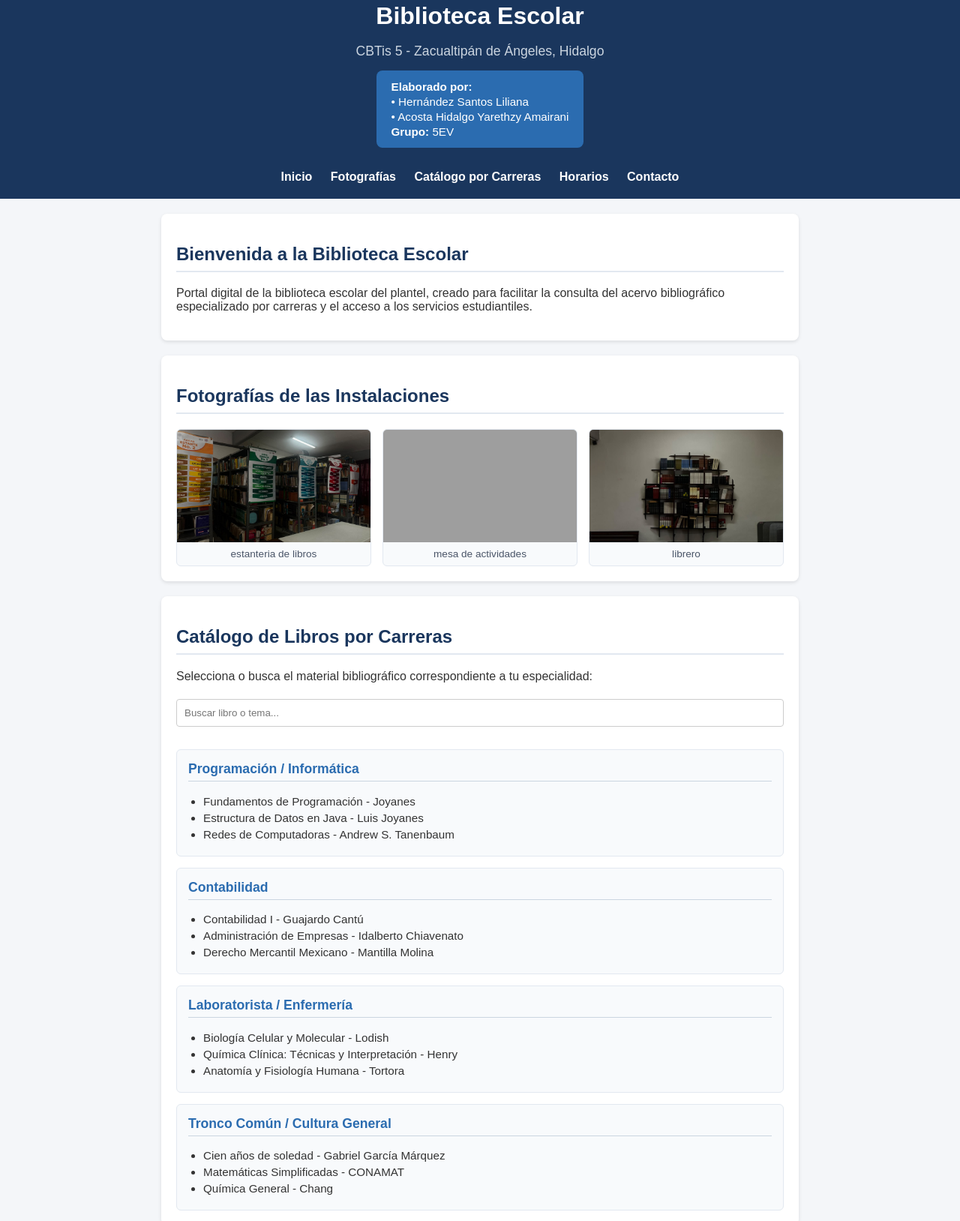
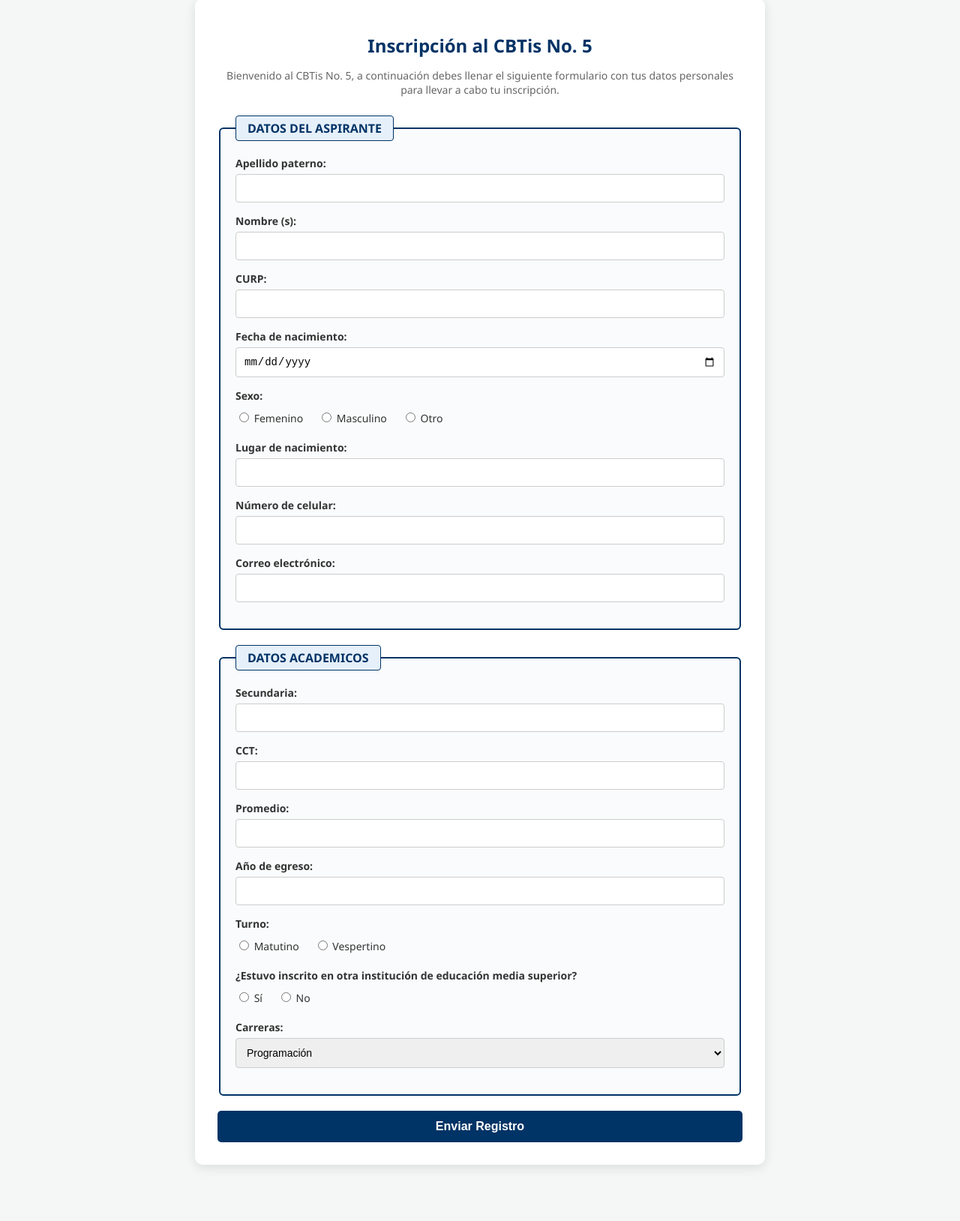
Before and after one commit to lilianahernandez261023-commits/inscripcionescbtis5, a plain HTML site: page index.html in a window 1280 px wide. Shown: the part 22-1650 px from the top of the page at 75% size. After the commit the page ends 1595 px from the top, so only its background shows below. Drawn offline with Linux system fonts and the light colour scheme; grey boxes are pictures that could not be loaded; files whose address does not match are found by name.

Commit message:
Add files via upload

```diff
--- a/index.html
+++ b/index.html
@@ -3,134 +3,118 @@
 <head>
     <meta charset="UTF-8">
     <meta name="viewport" content="width=device-width, initial-scale=1.0">
-    <title>Biblioteca Escolar - CBTis 5</title>
+    <title>Inscripción al CBTis No. 5</title>
     <link rel="stylesheet" href="style.css">
 </head>
 <body>
 
-    <header>
-        <h1>Biblioteca Escolar</h1>
-        <p class="subtitulo">CBTis 5 - Zacualtipán de Ángeles, Hidalgo</p>
-        <div class="integrantes">
-            <p><strong>Elaborado por:</strong></p>
-            <p>• Hernández Santos Liliana</p>
-            <p>• Acosta Hidalgo Yarethzy Amairani</p>
-            <p><strong>Grupo:</strong> 5EV</p>
+    <div class="form-container">
+        <h1>Inscripción al CBTis No. 5</h1>
+        <p>Bienvenido al CBTis No. 5, a continuación debes llenar el siguiente formulario con tus datos personales para llevar a cabo tu inscripción.</p>
+
+        <form action="#" method="POST">
+
+            <fieldset>
+                <legend>DATOS DEL ASPIRANTE</legend>
+
+                <div class="form-group">
+                    <label for="apellido">Apellido paterno:</label>
+                    <input type="text" id="apellido" name="apellido" required>
                 </div>
-        <nav>
-            <ul>
-                <li><a href="#inicio">Inicio</a></li>
-                <li><a href="#galeria">Fotografías</a></li>
-                <li><a href="#catalogo">Catálogo por Carreras</a></li>
-                <li><a href="#horarios">Horarios</a></li>
-                <li><a href="#contacto">Contacto</a></li>
-            </ul>
-        </nav>
-    </header>
 
-    <main>
-        <section id="inicio">
-            <h2>Bienvenida a la Biblioteca Escolar</h2>
-            <p>Portal digital de la biblioteca escolar del plantel, creado para facilitar la consulta del acervo bibliográfico especializado por carreras y el acceso a los servicios estudiantiles.</p>
-        </section>
+                <div class="form-group">
+                    <label for="nombre">Nombre (s):</label>
+                    <input type="text" id="nombre" name="nombre" required>
+                </div>
 
-        <section id="galeria">
-            <h2>Fotografías de las Instalaciones</h2>
-            <div class="galeria-fotos">
-                <div class="tarjeta-foto">
-                    <img src="d:\MODULO 4\BIBLIOTECA CBTIS 5\WhatsApp Image 2026-11-12 at 5.12.47 PM.jpeg" alt="estanteria de libros">
-                    <p>estanteria de libros</p>
+                <div class="form-group">
+                    <label for="curp">CURP:</label>
+                    <input type="text" id="curp" name="curp" maxlength="18" required>
                 </div>
-                <div class="tarjeta-foto">
-                    <img src="d:\MODULO 4\BIBLIOTECA CBTIS 5\WhatsApp Image 2026-11-12 at 5.12.49 PM (1).jpeg" alt="mesa de actividades">
-                    <p>mesa de actividades</p>
+
+                <div class="form-group">
+                    <label for="fecha_nacimiento">Fecha de nacimiento:</label>
+                    <input type="date" id="fecha_nacimiento" name="fecha_nacimiento" required>
                 </div>
-                <div class="tarjeta-foto">
-                    <img src="d:\MODULO 4\BIBLIOTECA CBTIS 5\WhatsApp Image 2026-11-12 at 5.12.49 PM.jpeg" alt="librero">
-                    <p>librero</p>
+
+                <div class="form-group">
+                    <label>Sexo:</label>
+                    <div class="radio-group">
+                        <label><input type="radio" name="sexo" value="Femenino"> Femenino</label>
+                        <label><input type="radio" name="sexo" value="Masculino"> Masculino</label>
+                        <label><input type="radio" name="sexo" value="Otro"> Otro</label>
                     </div>
                 </div>
-        </section>
 
-        <section id="catalogo">
-            <h2>Catálogo de Libros por Carreras</h2>
-            <p>Selecciona o busca el material bibliográfico correspondiente a tu especialidad:</p>
-
-            <input type="text" id="buscador" placeholder="Buscar libro o tema..." onkeyup="filtrarLibros()">
-
-            <div class="carreras-container" id="listaLibros">
-
-                <div class="seccion-carrera">
-                    <h3>Programación / Informática</h3>
-                    <ul>
-                        <li>Fundamentos de Programación - Joyanes</li>
-                        <li>Estructura de Datos en Java - Luis Joyanes</li>
-                        <li>Redes de Computadoras - Andrew S. Tanenbaum</li>
-                    </ul>
+                <div class="form-group">
+                    <label for="lugar_nacimiento">Lugar de nacimiento:</label>
+                    <input type="text" id="lugar_nacimiento" name="lugar_nacimiento" required>
                 </div>
 
-                <div class="seccion-carrera">
-                    <h3>Contabilidad </h3>
-                    <ul>
-                        <li>Contabilidad I - Guajardo Cantú</li>
-                        <li>Administración de Empresas - Idalberto Chiavenato</li>
-                        <li>Derecho Mercantil Mexicano - Mantilla Molina</li>
-                    </ul>
+                <div class="form-group">
+                    <label for="celular">Número de celular:</label>
+                    <input type="tel" id="celular" name="celular" required>
                 </div>
 
-                <div class="seccion-carrera">
-                    <h3>Laboratorista / Enfermería</h3>
-                    <ul>
-                        <li>Biología Celular y Molecular - Lodish</li>
-                        <li>Química Clínica: Técnicas y Interpretación - Henry</li>
-                        <li>Anatomía y Fisiología Humana - Tortora</li>
-                    </ul>
+                <div class="form-group">
+                    <label for="correo">Correo electrónico:</label>
+                    <input type="email" id="correo" name="correo" required>
+                </div>
+            </fieldset>
+
+            <fieldset>
+                <legend>DATOS ACADEMICOS</legend>
+
+                <div class="form-group">
+                    <label for="secundaria">Secundaria:</label>
+                    <input type="text" id="secundaria" name="secundaria" required>
                 </div>
 
-                <div class="seccion-carrera">
-                    <h3>Tronco Común / Cultura General</h3>
-                    <ul>
-                        <li>Cien años de soledad - Gabriel García Márquez</li>
-                        <li>Matemáticas Simplificadas - CONAMAT</li>
-                        <li>Química General - Chang</li>
-                    </ul>
+                <div class="form-group">
+                    <label for="cct">CCT:</label>
+                    <input type="text" id="cct" name="cct" required>
                 </div>
 
+                <div class="form-group">
+                    <label for="promedio">Promedio:</label>
+                    <input type="number" step="0.01" min="0" max="10" id="promedio" name="promedio" required>
                 </div>
-        </section>
 
-        <section id="horarios">
-            <h2>Horarios de Atención y Reglas</h2>
-            <p><strong>Horario:</strong> Lunes a Viernes de 8:00 AM a 4:00 PM</p>
-            <h3>Requisitos para préstamo:</h3>
-            <ul>
-                <li>Credencial escolar vigente del plantel.</li>
-                <li>Llenar la ficha de solicitud en biblioteca.</li>
-                <li>Mantener en buen estado el material prestado.</li>
-            </ul>
-        </section>
+                <div class="form-group">
+                    <label for="anio_egreso">Año de egreso:</label>
+                    <input type="number" id="anio_egreso" name="anio_egreso" required>
+                </div>
 
-        <section id="contacto">
-            <h2>Formulario de Contacto</h2>
-            <form onsubmit="enviarFormulario(event)">
-                <label for="nombre">Nombre completo:</label>
-                <input type="text" id="nombre" placeholder="Ingresa tu nombre" required>
+                <div class="form-group">
+                    <label>Turno:</label>
+                    <div class="radio-group">
+                        <label><input type="radio" name="turno" value="Matutino"> Matutino</label>
+                        <label><input type="radio" name="turno" value="Vespertino"> Vespertino</label>
+                    </div>
+                </div>
 
-                <label for="correo">Correo electrónico:</label>
-                <input type="email" id="correo" placeholder="ejemplo@correo.com" required>
+                <div class="form-group">
+                    <label>¿Estuvo inscrito en otra institución de educación media superior?</label>
+                    <div class="radio-group">
+                        <label><input type="radio" name="otra_institucion" value="si"> Sí</label>
+                        <label><input type="radio" name="otra_institucion" value="no"> No</label>
+                    </div>
+                </div>
 
-                <label for="mensaje">Mensaje o duda:</label>
-                <textarea id="mensaje" rows="4" placeholder="Escribe tu mensaje aquí..." required></textarea>
+                <div class="form-group">
+                    <label for="carreras">Carreras:</label>
+                    <select id="carreras" name="carreras">
+                        <option value="programacion">Programación</option>
+                        <option value="contabilidad">Contabilidad</option>
+                        <option value="mecanica">Mecánica Industrial</option>
+                        <option value="electricidad">Electricidad</option>
+                    </select>
+                </div>
+            </fieldset>
 
-                <button type="submit">Enviar Solicitud</button>
+            <button type="submit" class="btn-submit">Enviar Registro</button>
         </form>
-        </section>
-    </main>
+    </div>
 
-    <footer>
-        <p>&copy; 2026 Biblioteca Escolar | Hernández Santos Liliana & Acosta Hidalgo Yarethzy Amairani | Grupo 5EV</p>
-    </footer>
-
-    <script src="script.js"></script>
 </body>
 </html>
--- a/style.css
+++ b/style.css
@@ -1,183 +1,107 @@
 body {
-    font-family: Arial, sans-serif;
+    font-family: 'Segoe UI', Tahoma, Geneva, Verdana, sans-serif;
+    background-color: #f4f7f6;
+    color: #333;
     margin: 0;
-    padding: 0;
-    background-color: #f4f6f9;
-    color: #333;
-}
-
-header {
-    background-color: #1a365d;
-    color: white;
-    text-align: center;
     padding: 20px;
 }
 
-header h1 {
-    margin: 5px 0;
+.form-container {
+    max-width: 700px;
+    background: #ffffff;
+    margin: 0 auto;
+    padding: 30px;
+    border-radius: 10px;
+    box-shadow: 0 4px 15px rgba(0, 0, 0, 0.1);
 }
 
-.subtitulo {
-    font-size: 1.1rem;
-    color: #cbd5e0;
-    margin-bottom: 15px;
+h1 {
+    color: #003366;
+    text-align: center;
+    font-size: 24px;
+    margin-bottom: 10px;
 }
 
-.integrantes {
-    background-color: #2b6cb0;
-    display: inline-block;
-    padding: 10px 20px;
-    border-radius: 8px;
-    text-align: left;
-    margin-bottom: 15px;
+p {
+    text-align: center;
+    color: #666;
+    font-size: 14px;
+    margin-bottom: 25px;
 }
 
-.integrantes p {
-    margin: 3px 0;
-    font-size: 0.95rem;
+fieldset {
+    border: 2px solid #003366;
+    border-radius: 6px;
+    padding: 20px;
+    margin-bottom: 20px;
+    background-color: #fafbfc;
 }
 
-nav ul {
-    list-style: none;
-    padding: 0;
-    margin: 15px 0 0 0;
+legend {
+    font-weight: bold;
+    color: #003366;
+    background-color: #e6f0fa;
+    padding: 5px 15px;
+    border: 1px solid #003366;
+    border-radius: 4px;
 }
 
-nav ul li {
-    display: inline;
-    margin: 0 10px;
+.form-group {
+    margin-bottom: 15px;
+    display: flex;
+    flex-direction: column;
 }
 
-nav ul li a {
-    color: white;
-    text-decoration: none;
-    font-weight: bold;
+.form-group label {
+    font-weight: 600;
+    margin-bottom: 5px;
+    font-size: 14px;
 }
 
-nav ul li a:hover {
-    text-decoration: underline;
-}
-
-main {
-    max-width: 850px;
-    margin: 20px auto;
-    padding: 0 15px;
-}
-
-section {
-    background: white;
-    padding: 20px;
-    margin-bottom: 20px;
-    border-radius: 8px;
-    box-shadow: 0 2px 5px rgba(0,0,0,0.1);
-}
-
-h2 {
-    color: #1a365d;
-    border-bottom: 2px solid #e2e8f0;
-    padding-bottom: 8px;
-}
-
-/* Estilos de la galería de fotos */
-.galeria-fotos {
-    display: flex;
-    flex-wrap: wrap;
-    gap: 15px;
-    justify-content: space-between;
-    margin-top: 15px;
-}
-
-.tarjeta-foto {
-    flex: 1 1 calc(33.333% - 15px);
-    background-color: #f8fafc;
-    border: 1px solid #e2e8f0;
-    border-radius: 6px;
-    overflow: hidden;
-    text-align: center;
+input[type="text"],
+input[type="date"],
+input[type="tel"],
+input[type="email"],
+input[type="number"],
+select {
+    padding: 10px;
+    border: 1px solid #ccc;
+    border-radius: 4px;
+    font-size: 14px;
+    width: 100%;
     box-sizing: border-box;
 }
 
-.tarjeta-foto img {
-    width: 100%;
-    height: 150px;
-    object-fit: cover;
-    display: block;
+input:focus, select:focus {
+    border-color: #003366;
+    outline: none;
+    box-shadow: 0 0 5px rgba(0, 51, 102, 0.3);
 }
 
-.tarjeta-foto p {
-    padding: 8px;
-    font-size: 0.85rem;
-    color: #4a5568;
-    margin: 0;
+.radio-group {
+    display: flex;
+    gap: 20px;
+    margin-top: 5px;
 }
 
-/* Estilos para las secciones de carreras */
-.carreras-container {
-    display: flex;
-    flex-direction: column;
-    gap: 15px;
-    margin-top: 15px;
+.radio-group label {
+    font-weight: normal;
+    cursor: pointer;
 }
 
-.seccion-carrera {
-    background-color: #f8fafc;
-    border: 1px solid #e2e8f0;
-    border-radius: 6px;
-    padding: 15px;
+.btn-submit {
+    background-color: #003366;
+    color: white;
+    border: none;
+    padding: 12px 20px;
+    font-size: 16px;
+    font-weight: bold;
+    border-radius: 5px;
+    cursor: pointer;
+    width: 100%;
+    transition: background 0.3s ease;
 }
 
-.seccion-carrera h3 {
-    color: #2b6cb0;
-    margin-top: 0;
-    font-size: 1.1rem;
-    border-bottom: 1px solid #cbd5e0;
-    padding-bottom: 5px;
+.btn-submit:hover {
+    background-color: #002244;
 }
-
-.seccion-carrera ul {
-    margin: 0;
-    padding-left: 20px;
-}
-
-.seccion-carrera li {
-    margin-bottom: 5px;
-    font-size: 0.95rem;
-}
-
-input[type="text"], input[type="email"], textarea {
-    width: 100%;
-    padding: 10px;
-    margin-top: 5px;
-    margin-bottom: 15px;
-    border: 1px solid #ccc;
-    border-radius: 4px;
-    box-sizing: border-box;
-}
-
-button {
-    background-color: #2b6cb0;
-    color: white;
-    padding: 10px 20px;
-    border: none;
-    border-radius: 4px;
-    cursor: pointer;
-    font-size: 1rem;
-}
-
-button:hover {
-    background-color: #1a365d;
-}
-
-footer {
-    text-align: center;
-    padding: 15px;
-    background-color: #1a365d;
-    color: white;
-    font-size: 0.85rem;
-}
-
-@media (max-width: 600px) {
-    .tarjeta-foto {
-        flex: 1 1 100%;
-    }
-}
```
Lines whose indentation alone changed are shown as unchanged.
